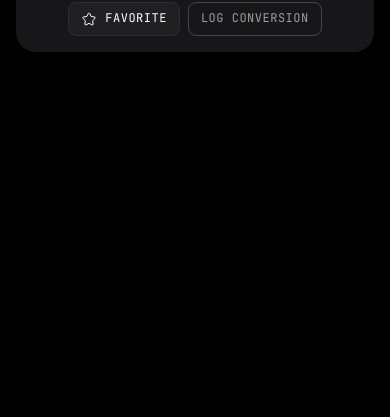
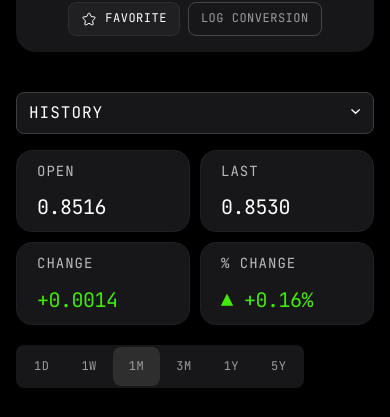
Before and after one commit to zardalt/foreign_exchange_checker, a React (Vite) app: page / in a window 390 px wide. Shown: the part 563-980 px from the top of the page. Before the commit the page ends 844 px from the top, so only its background shows below. Built offline with nearby package versions, Linux system fonts and the light colour scheme; no server answers.

Commit message:
Created all components in the history tab for mobile apart from the graph

```diff
--- a/src/App.tsx
+++ b/src/App.tsx
@@ -5,12 +5,15 @@ import {
   CurrencyUpdateContext,
   FavoritedCurrencyPairs,
   FetchingContext,
+  TimePeriodContext,
+  timePeriodInitialPeriod,
   type Log,
 } from "./contexts/CurrencyContext";
-import type { CurrencyState } from "./contexts/CurrencyContext";
+import type { CurrencyState, TimePeriod } from "./contexts/CurrencyContext";
 import Header from "./Header";
 import Converter from "./Converter";
 import { fetchJsonData } from "./util";
+import DetailsContainer from "./DetailsContainer";
 
 type Prop = {
   children: React.ReactNode;
@@ -25,6 +28,9 @@ const CurrencyContext: React.FC<Prop> = ({ children }) => {
   const [isFetching, setIsFetching] = useState(false);
   const [favorited, setFavorited] = useState(new Set<string>());
   const [loggedConversions, setLoggedConversions] = useState<Log[]>([]);
+  const [timePeriod, setTimePeriod] = useState<TimePeriod>(
+    timePeriodInitialPeriod,
+  );
 
   useEffect(() => {
     async function getCurrentRate() {
@@ -51,7 +57,14 @@ const CurrencyContext: React.FC<Prop> = ({ children }) => {
                 setLogs: setLoggedConversions,
               }}
             >
-              {children}
+              <TimePeriodContext
+                value={{
+                  timePeriod,
+                  setTimePeriod,
+                }}
+              >
+                {children}
+              </TimePeriodContext>
             </ConversionLogsContext>
           </FavoritedCurrencyPairs>
         </FetchingContext>
@@ -66,6 +79,7 @@ function App() {
       <Header />
       <div className="space-y-10 px-4 py-8">
         <Converter />
+        <DetailsContainer />
       </div>
     </CurrencyContext>
   );
--- a/src/Converter.tsx
+++ b/src/Converter.tsx
@@ -27,7 +27,7 @@ const LogConversionLabel: React.FC<LogConversionLabelProp> = ({
   const { setLogs } = useContext(ConversionLogsContext);
 
   function handleInputChange() {
-    if (isLogged) return;
+    if (isLogged || !baseValue) return;
 
     setLogs((prev) => [
       ...prev,
@@ -120,7 +120,7 @@ const FavoriteLabel: React.FC<FavoriteLabelProp> = ({ base, quote }) => {
           stroke={isFavorited ? "none" : "#FFF"}
         />
       </svg>
-      {isFavorited ? "Favorited" : "Favorite"}
+      {isFavorited ? "Favorited" : "Favorite "}
     </label>
   );
 };
--- /dev/null
+++ b/src/DetailsContainer.tsx
@@ -0,0 +1,14 @@
+import React from "react";
+import Tabs from "./tabs/Tabs";
+import StatsContainer from "./StatsContainer";
+
+const DetailsContainer: React.FC = () => {
+  return (
+    <div className="space-y-4">
+      <Tabs />
+      <StatsContainer />
+    </div>
+  );
+};
+
+export default DetailsContainer;
--- a/src/Header.tsx
+++ b/src/Header.tsx
@@ -1,6 +1,7 @@
 import React from "react";
 import Logo from "./assets/logo.svg";
 import Livemarkets from "./Livemarkets";
+import { CURRENCIES, POPULAR_CURRENCIES } from "./currency";
 
 const Header: React.FC = () => {
   return (
@@ -10,7 +11,8 @@ const Header: React.FC = () => {
           <img src={Logo} alt="FX Checker Logo" className="h-5" />
         </h1>
         <p className="uppercase text-preset-6 text-neutral-200">
-          55 currencies · EOD · ECB Data
+          {CURRENCIES.length + POPULAR_CURRENCIES.length} currencies · EOD · ECB
+          Data
         </p>
       </header>
       <Livemarkets />
--- a/src/Livemarkets.tsx
+++ b/src/Livemarkets.tsx
@@ -1,9 +1,9 @@
 import dayjs from "dayjs";
-import { useEffect, useRef, type FC, Suspense, useContext, use } from "react";
+import { useEffect, useRef, type FC, Suspense, use } from "react";
 import { ErrorBoundary } from "react-error-boundary";
 import { fetchJsonData, sliceNum } from "./util";
 import "./Livemarkets.css";
-import { CurrencyStateContext } from "./contexts/CurrencyContext";
+import { CURRENCIES, POPULAR_CURRENCIES } from "./currency";
 
 type ExchangeRate = {
   currencyPair: string;
@@ -58,10 +58,32 @@ type LiveRates = {
   rate: number;
 };
 
+const randomCurrencyPairs = (() => {
+  const currencies = [...CURRENCIES, ...POPULAR_CURRENCIES];
+  const randomizedPairs = [];
+
+  const generateCurrency = () =>
+    currencies[Math.floor(Math.random() * currencies.length)];
+
+  for (let i = 0; i < 25; i++) {
+    const _1 = generateCurrency();
+    const _2 = (() => {
+      let pair = generateCurrency();
+      while (pair === _1) {
+        pair = generateCurrency();
+      }
+
+      return pair;
+    })();
+
+    randomizedPairs.push(`${_1}/${_2}`);
+  }
+
+  return randomizedPairs;
+})();
+
 const RatesContainer: FC = () => {
   const rateContainer = useRef<HTMLDivElement | null>(null);
-
-  const currencyState = useContext(CurrencyStateContext);
 
   useEffect(() => {
     function handleWindowResize() {
@@ -93,26 +115,28 @@ const RatesContainer: FC = () => {
   }, []);
 
   const oneMonthAgo = dayjs().subtract(1, "month").format(DATE_FORMAT);
-  const currentRates = use(
-    fetchJsonData<LiveRates[]>(`/rates?base=${currencyState.base}`),
-  );
 
-  const rates = currentRates.slice(0, 50).map((val) => {
-    const prevRate = use(
-      fetchJsonData<LiveRates>(
-        `/rate/${val.base}/${val.quote}?from=${oneMonthAgo}`,
-      ),
-    );
+  const rates: (ExchangeRate & { id: number })[] = randomCurrencyPairs
+    .map((pair, index) => {
+      const currentRate = use(fetchJsonData<LiveRates>(`/rate/${pair}`));
+      const prevRate = use(
+        fetchJsonData<LiveRates>(`/rate/${pair}?from=${oneMonthAgo}`),
+      );
 
-    return {
-      exchangeRate: sliceNum(val.rate),
-      currencyPair: `${val.base}/${val.quote}`,
-      change: sliceNum(
-        (100 * (val.rate - prevRate.rate)) / Math.abs(prevRate.rate),
-      ),
-      id: crypto.randomUUID(),
-    } as ExchangeRate & { id: string };
-  });
+      if (currentRate.rate === undefined || prevRate.rate === undefined)
+        return undefined;
+
+      return {
+        exchangeRate: sliceNum(currentRate.rate),
+        currencyPair: `${currentRate.base}/${currentRate.quote}`,
+        change: sliceNum(
+          (100 * (currentRate.rate - prevRate.rate)) /
+            Math.abs(currentRate.rate),
+        ),
+        id: index,
+      };
+    })
+    .filter((rate) => rate !== undefined);
 
   return (
     <div className="flex shrink-0" ref={rateContainer}>
--- /dev/null
+++ b/src/StatsContainer.tsx
@@ -0,0 +1,44 @@
+import React from "react";
+import TimePeriodContainer from "./TimePeriodContainer";
+
+type ConversionStatProp = {
+  title: string;
+  value: string;
+  color: string;
+};
+
+const ConversionStat: React.FC<ConversionStatProp> = ({
+  title,
+  value,
+  color,
+}) => {
+  return (
+    <div className="space-y-4 px-5 py-3 rounded-2xl bg-neutral-700 border border-neutral-600">
+      <p className="text-preset-4 uppercase opacity-70">{title}</p>
+      <p
+        className="text-preset-2"
+        style={{
+          color,
+        }}
+      >
+        {value}
+      </p>
+    </div>
+  );
+};
+
+const StatsContainer: React.FC = () => {
+  return (
+    <div className="space-y-5">
+      <div className="grid grid-cols-2 gap-2.5">
+        <ConversionStat title="Open" value="0.8516" color="#FFF" />
+        <ConversionStat title="Last" value="0.8530" color="#FFF" />
+        <ConversionStat title="Change" value="+0.0014" color="#42eb05" />
+        <ConversionStat title="% Change" value="▲ +0.16%" color="#42eb05" />
+      </div>
+      <TimePeriodContainer />
+    </div>
+  );
+};
+
+export default StatsContainer;
--- /dev/null
+++ b/src/TimePeriodContainer.tsx
@@ -0,0 +1,45 @@
+import React, { useContext } from "react";
+import { TimePeriodContext, type TimePeriod } from "./contexts/CurrencyContext";
+
+type TimePeriodButtonProp = {
+  text: string;
+} & TimePeriod;
+
+const TimePeriodButton: React.FC<TimePeriodButtonProp> = ({
+  text,
+  duration,
+  unit,
+}) => {
+  const { timePeriod, setTimePeriod } = useContext(TimePeriodContext);
+
+  const isChecked =
+    timePeriod.unit === unit && timePeriod.duration === duration;
+
+  return (
+    <button
+      className={
+        "px-4 py-3 rounded-lg text-preset-5 text-neutral-200 transition-colors " +
+        (isChecked ? "bg-neutral-500 text-neutral-50" : "hover:bg-neutral-600")
+      }
+      aria-checked={isChecked}
+      onClick={() => setTimePeriod({ duration, unit })}
+    >
+      {text}
+    </button>
+  );
+};
+
+const TimePeriodContainer: React.FC = () => {
+  return (
+    <div className="w-fit p-0.5 relative rounded-lg bg-neutral-700">
+      <TimePeriodButton text="1D" duration={1} unit="day" />
+      <TimePeriodButton text="1W" duration={7} unit="day" />
+      <TimePeriodButton text="1M" duration={1} unit="month" />
+      <TimePeriodButton text="3M" duration={3} unit="month" />
+      <TimePeriodButton text="1Y" duration={1} unit="year" />
+      <TimePeriodButton text="5Y" duration={5} unit="year" />
+    </div>
+  );
+};
+
+export default TimePeriodContainer;
--- a/src/contexts/CurrencyContext.tsx
+++ b/src/contexts/CurrencyContext.tsx
@@ -16,11 +16,21 @@ export type Log = {
   quoteValue: string;
 };
 
+export type TimePeriod = {
+  duration: 1 | 3 | 5 | 7;
+  unit: "day" | "month" | "year";
+};
+
 const initialValue: CurrencyState = {
   base: "USD",
   quote: "EUR",
   rate: 0.853,
 };
+
+export const timePeriodInitialPeriod = {
+  duration: 1,
+  unit: "month",
+} as TimePeriod;
 
 const set = new Set<string>();
 
@@ -43,3 +53,10 @@ export const ConversionLogsContext = createContext<{
   logs: [],
   setLogs: () => {},
 });
+export const TimePeriodContext = createContext<{
+  timePeriod: TimePeriod;
+  setTimePeriod: State<TimePeriod>;
+}>({
+  timePeriod: timePeriodInitialPeriod,
+  setTimePeriod: () => timePeriodInitialPeriod,
+});
--- a/src/index.css
+++ b/src/index.css
@@ -30,6 +30,8 @@
   --color-red-500: #ff4141;
 
   --default-font-family: JetBrains;
+
+  --breakpoint-ssm: 340px;
 }
 
 @layer base {
@@ -55,6 +57,13 @@
   font-size: 1.25rem;
   line-height: 120%;
   letter-spacing: -0.5px;
+}
+
+@utility text-preset-3 {
+  font-size: 1rem;
+  font-weight: 400;
+  line-height: 120%;
+  letter-spacing: 1px;
 }
 
 @utility text-preset-4 {
@@ -95,3 +104,11 @@
     0 0 0 2px var(--color-neutral-500),
     0 0 0 4px --value(--color-*);
 }
+
+@utility span-all {
+  position-area: end span-all;
+}
+
+@utility span-start {
+  position-area: end span-start;
+}
--- /dev/null
+++ b/src/tabs/Tabs.tsx
@@ -0,0 +1,14 @@
+import React from "react";
+
+const Tabs: React.FC = () => {
+  return (
+    <div className="px-3 rounded-lg bg-neutral-700 border border-neutral-400">
+      <button className="h-10 text-left w-full text-neutral-50 after:absolute relative after:bg-[url(/images/angle_down.svg)] after:left-0 after:inset-0 after:bg-no-repeat after:bg-position-[right_center] after:bg-size-[0.625em]">
+        <span className="text-preset-3 uppercase">History</span>
+        <span></span>
+      </button>
+    </div>
+  );
+};
+
+export default Tabs;
```
Also changed, not shown: src/components/CurrencyPicker.tsx (+26 -8 lines), public/images/angle_down.svg (added), src/tabs/tab_picker.tsx (deleted).
